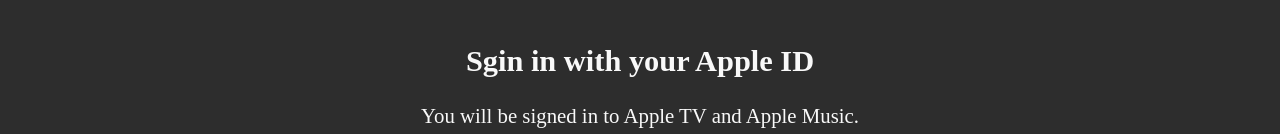
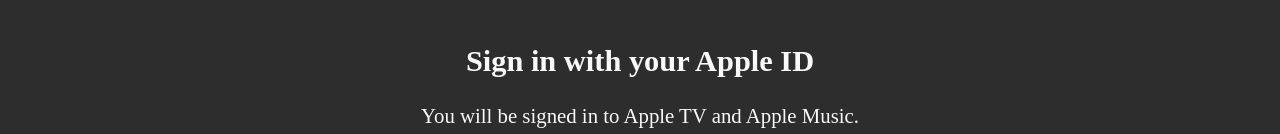
Before and after one commit to HY2OK/apple-app, a React (Vite) app: page / in a window 1280 px wide. Shown: the part 201-335 px from the top of the page. Built offline with nearby package versions, Linux system fonts and the light colour scheme; no server answers.

Commit message:
refactor: 오타 수정

```diff
--- a/src/pages/LoginPage/index.jsx
+++ b/src/pages/LoginPage/index.jsx
@@ -1,4 +1,3 @@
-import React from 'react'
 import styled from 'styled-components'
 
 const LoginPage = () => {
@@ -6,7 +5,7 @@
     <Container>
       <Center>
         <Logo src="/images/apple-gray-logo.svg" alt="로고" />
-        <HeadingText>Sgin in with your Apple ID</HeadingText>
+        <HeadingText>Sign in with your Apple ID</HeadingText>
         <Description>You will be signed in to Apple TV and Apple Music.</Description>
         <Button>Apple ID</Button>
         <LinkText>Create New Apple Id</LinkText>
```
